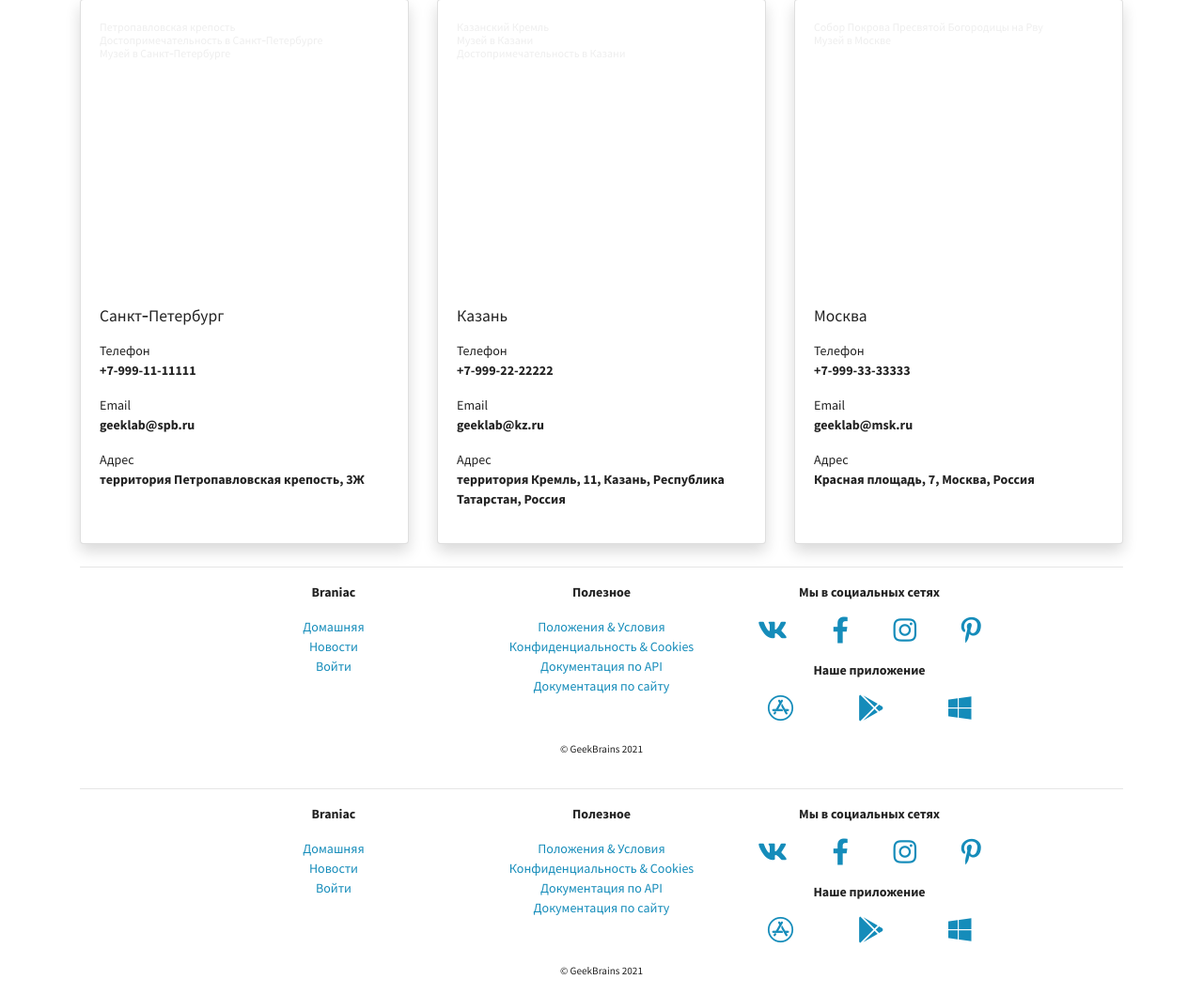
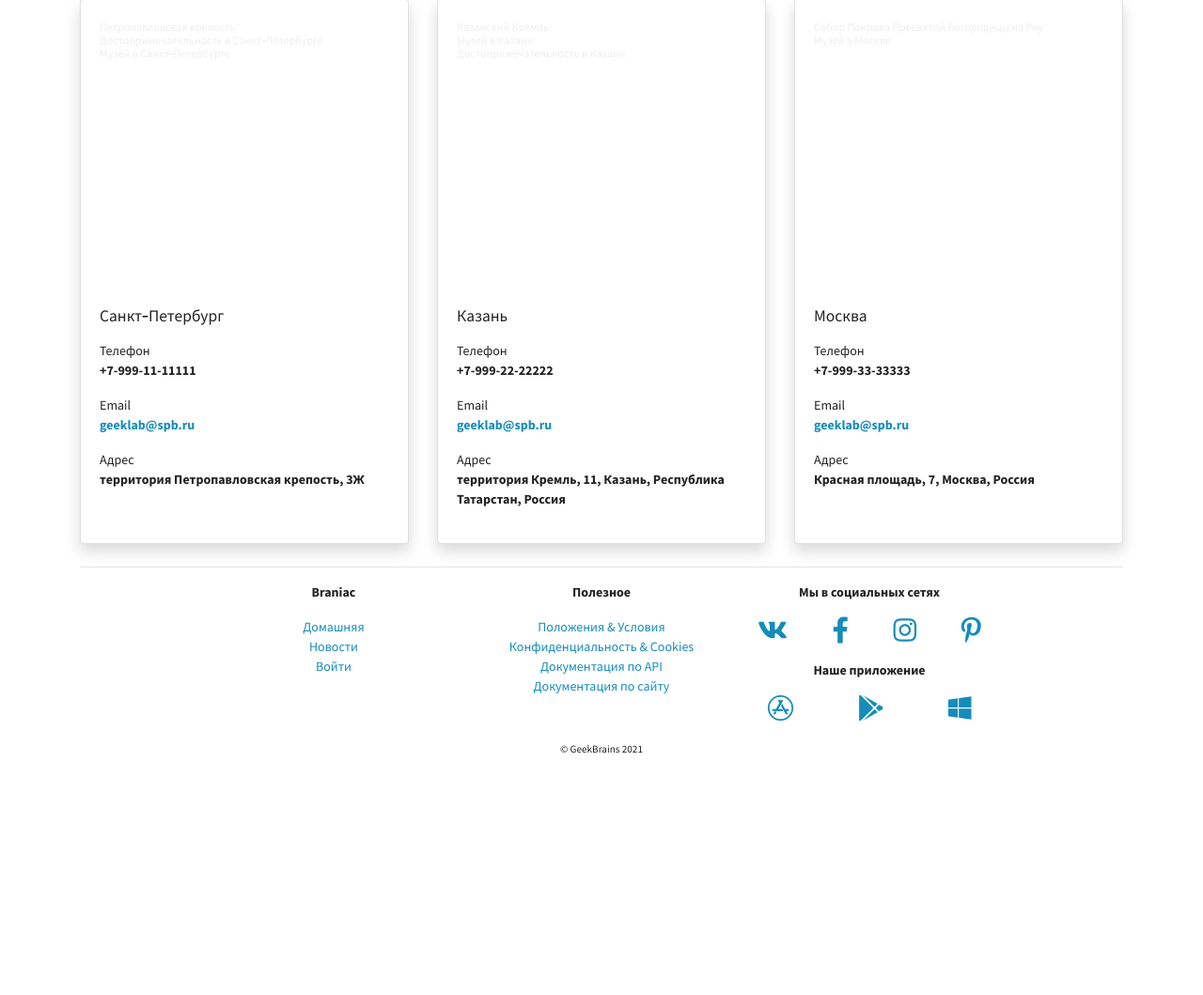
Before and after one commit to evgeniy-kulikov/BraniacLMS, a Django app: page /mainapp/contacts/ in a window 1280 px wide. Shown: the part 365-1424 px from the top of the page at 94% size. After the commit the page ends 1167 px from the top, so only its background shows below. Run offline with Django 3.2, Linux system fonts and the light colour scheme; some libraries are stand-ins or nearby versions.

Commit message:
Create your own template filter

```diff
--- a/mainapp/templates/mainapp/contacts.html
+++ b/mainapp/templates/mainapp/contacts.html
@@ -1,11 +1,12 @@
-
 <!--шаблон head + body-->
 {% extends 'base.html' %}
+
+<!--модуль с новым фильтром-->
+{% load email_to_link %}
 
 <!--   Контент страницы   -->
 {% block content %}
 
-<!--    <div class="container-md">-->
 
 <p>
 <div class="jumbotron jumbotron-fluid">
@@ -30,7 +31,7 @@
         </ul>
         <ul class="list-unstyled">
           <li>Email</li>
-          <li><strong>geeklab@spb.ru</strong></li>
+          <li><strong>{{ 'geeklab@spb.ru'|email_to_link }}</strong></li>
         </ul>
         <ul class="list-unstyled">
           <li>Адрес</li>
@@ -53,7 +54,7 @@
         </ul>
         <ul class="list-unstyled">
           <li>Email</li>
-          <li><strong>geeklab@kz.ru</strong></li>
+          <li><strong>{{ 'geeklab@spb.ru'|email_to_link }}</strong></li>
         </ul>
         <ul class="list-unstyled">
           <li>Адрес</li>
@@ -76,7 +77,7 @@
         </ul>
         <ul class="list-unstyled">
           <li>Email</li>
-          <li><strong>geeklab@msk.ru</strong></li>
+          <li><strong>{{ 'geeklab@spb.ru'|email_to_link }}</strong></li>
         </ul>
         <ul class="list-unstyled">
           <li>Адрес</li>
@@ -90,74 +91,11 @@
 </div>
 </p>
 
-
-
     </div>
-
-
-
 
 
     <!-- Footer -->
 
-    <div class="container-lg mt-auto">
-        <hr>
-        <div class="row justify-content-center">
-            <div class="col-sm-6 col-md-3 text-center">
-                <p>
-                    <strong>Braniac</strong>
-                </p>
-                <p>
-                <ul class="list-unstyled">
-                    <li><a href="index.html">Домашняя</a></li>
-                    <li><a href="news.html">Новости</a></li>
-                    <li><a href="login.html">Войти</a></li>
-                </ul>
-                </p>
-            </div>
-            <div class="col-sm-6 col-md-3 text-center">
-                <p>
-                    <strong>Полезное</strong>
-                </p>
-                <p>
-                <ul class="list-unstyled">
-                    <li><a href="#">Положения &amp; Условия</a></li>
-                    <li><a href="#">Конфиденциальность &amp; Cookies</a></li>
-                    <li><a href="#">Документация по API</a></li>
-                    <li><a href="doc_site.html">Документация по сайту</a></li>
-                </ul>
-                </p>
-            </div>
-            <div class="col-sm-6 col-md-3 text-center">
-                <p>
-                    <strong>Мы в социальных сетях</strong>
-                </p>
-                <p>
-                <div class="row justify-content-around">
-                    <div><a href="#"><i class="fab fa-vk fa-2x"></i></a></div>
-                    <div><a href="#"><i class="fab fa-facebook-f fa-2x"></i></a></div>
-                    <div><a href="#"><i class="fab fa-instagram fa-2x"></i></a></div>
-                    <div><a href="#"><i class="fab fa-pinterest-p fa-2x"></i></a></div>
-                </div>
-                </p>
-                <p>
-                    <strong>Наше приложение</strong>
-                </p>
-                <p>
-                <div class="row justify-content-around">
-                    <div><a href="#"><i class="fab fa-app-store fa-2x"></i></a></div>
-                    <div><a href="#"><i class="fab fa-google-play fa-2x"></i></a></div>
-                    <div><a href="#"><i class="fab fa-windows fa-2x"></i></a></div>
-                </div>
-                </p>
-            </div>
-        </div>
-        <div class="row justify-content-center">
-            <div>
-                <p><small>&copy; GeekBrains 2021</small></p>
-            </div>
-        </div>
-    </div>
 
 {% endblock content %}
 
--- /dev/null
+++ b/mainapp/templatetags/email_to_link.py
@@ -0,0 +1,9 @@
+from django import template
+from django.utils.safestring import mark_safe
+
+register = template.Library()
+
+
+@register.filter
+def email_to_link(value):
+    return mark_safe(f"<a href='mailto:{value}'>{value}</a>")
--- a/mainapp/views.py
+++ b/mainapp/views.py
@@ -1,9 +1,6 @@
 # from django.http import HttpResponse
 # from django.shortcuts import render
-#
-# # Первоначальные страницы
-#
-# # Create your views here.
+
 # # Использование функции
 # # def hello_world(request):
 # #     return HttpResponse("Hello world")
@@ -15,10 +12,10 @@
 #     def get(self, *args):
 #         return HttpResponse("Hello world")
 #
-#
 # def check_kwargs(request, **kwargs):
 #     return HttpResponse(f"kwargs:<br>{kwargs}")
 
+from datetime import datetime
 from django.views.generic import TemplateView
 
 
@@ -32,10 +29,11 @@ class NewsPageView(TemplateView):
     def get_context_data(self, **kwargs):
         # Get all previous data
         context = super().get_context_data(**kwargs)
-        # Create your own data
+        # Create your own data (собственные переменные проекта)
         context["news_title"] = "Громкий новостной заголовок"
         context["news_preview"] = "Предварительное описание, которое заинтересует каждого"
         context["range"] = range(5)
+        context["datetime_obj"] = datetime.now()
         return context
 
 
```
Also changed, not shown: mainapp/templates/mainapp/news.html (+6 -4 lines), mainapp/templatetags/__init__.py (added).
